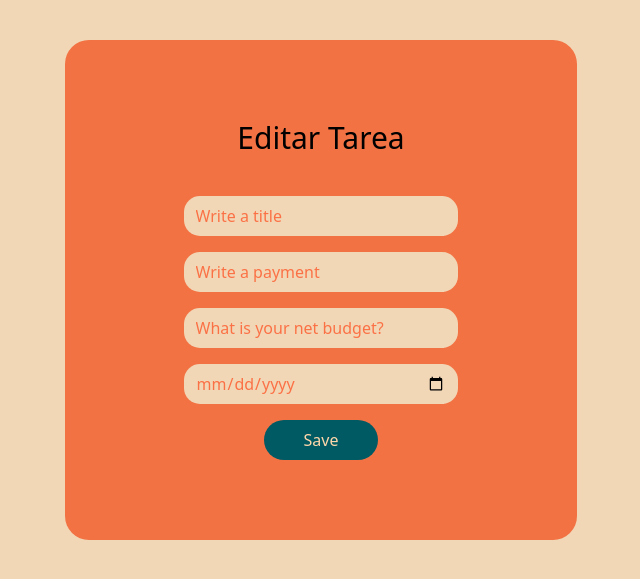
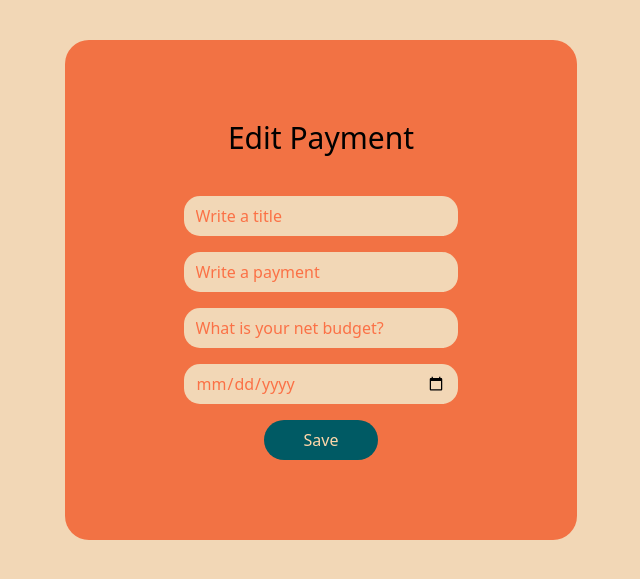
Before and after one commit to DaironRV/Django_Prueba_Tecnica, a Django app: template tasks/templates/edit_task.html in a window 1280 px wide. Shown: the top 579 px of the page, without its empty margins (319-959 px from the left). Run offline with Django 5.2, Linux system fonts and the light colour scheme; the template is opened without the code that fills it, so the values that code supplies are empty; style sheets or scripts are compiled from the project's sources; some libraries are stand-ins or nearby versions.

Commit message:
add Edit payment

```diff
--- a/tasks/templates/edit_task.html
+++ b/tasks/templates/edit_task.html
@@ -15,7 +15,7 @@
     <main class="flex justify-center color-font-container my-10 mx-96 rounded-3xl">
         <section class='grid p-20'>
           <div class="flex justify-center mb-10">
-            <h1 class="text-3xl">Editar Tarea</h1>
+            <h1 class="text-3xl">Edit Payment </h1>
           </div>
           <div class="grid">
             <form action="{% url 'edit_task' task.id %}" method="POST">
```
